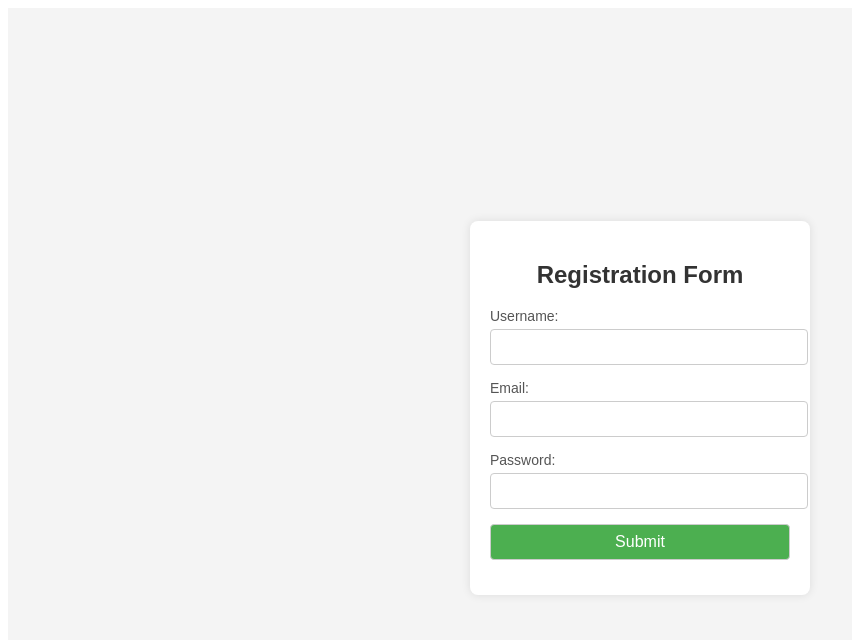
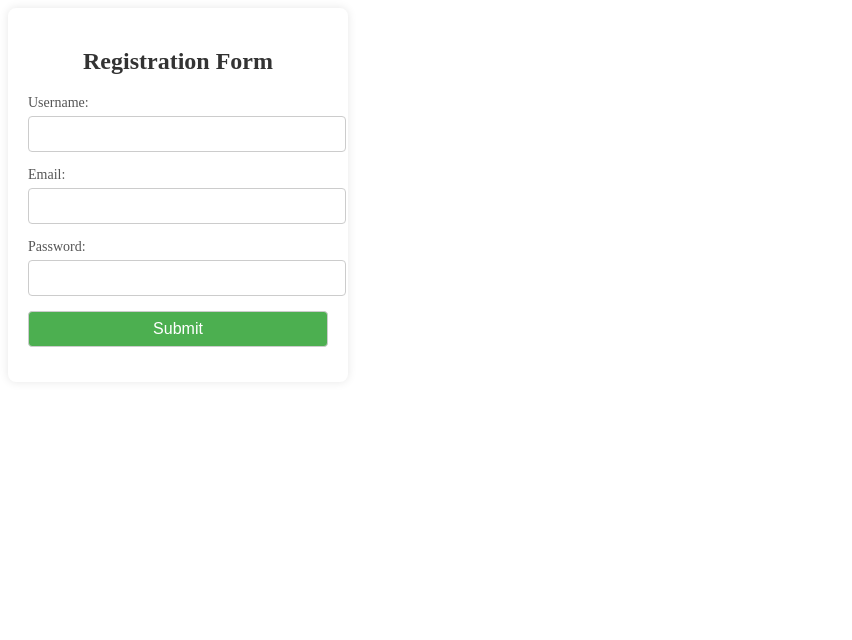
Before and after one commit to lukagobechia/template-driven-forms, an Angular app: page / in a window 1280 px wide. Shown: the top 640 px of the page, without its empty margins (0-852 px from the left). Built offline with nearby package versions, Linux system fonts and the light colour scheme.

Commit message:
touched and dirty

```diff
--- a/src/app/app.component.css
+++ b/src/app/app.component.css
@@ -1,13 +1,7 @@
 main {
-    font-family: Arial, sans-serif;
-    background-color: #f4f4f4;
-    margin: 0;
-    padding: 0;
-    display: flex;
-    justify-content: center;
-    align-items: center;
-    height: 100vh;
+
   }
+
 
   .registration-form {
     background-color: #fff;
@@ -55,3 +49,14 @@ main {
   .submit button:hover {
     background-color: #45a049;
   }
+
+  .div{
+    font-family: Arial, sans-serif;
+    background-color: #f4f4f4;
+    margin: 0;
+    padding: 0;
+    display: flex;
+    justify-content: center;
+    align-items: center;
+    height: 100vh;
+  }
--- a/src/app/app.component.html
+++ b/src/app/app.component.html
@@ -1,4 +1,4 @@
-<main>
+<div [ngClass]="{'div': registrationForm.touched}">
 <div class="registration-form">
   <h2>Registration Form</h2>
 
@@ -24,4 +24,4 @@
   </form>
 
 </div>
-</main>
+</div>
```
